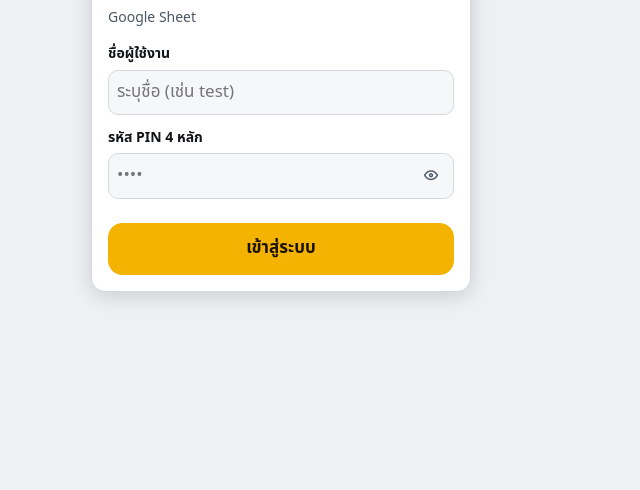
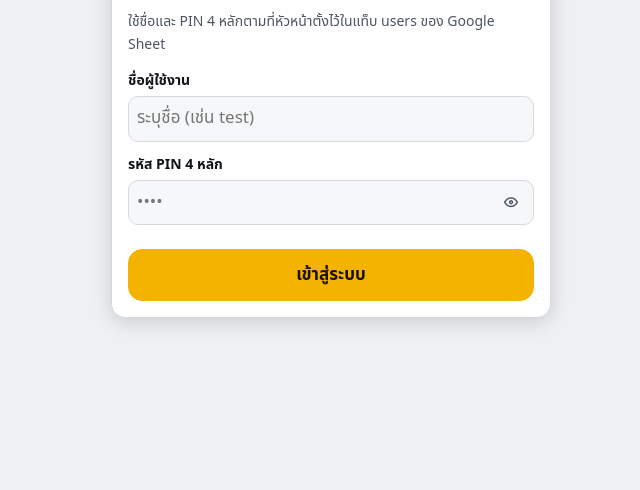
Before and after one commit to wongnantananthaya-ai/Nightshift, a plain HTML site: page index.html in a window 1280 px wide. Shown: the part 310-800 px from the top of the page, without its empty margins (309-949 px from the left). Drawn offline with Linux system fonts and the light colour scheme; a web font is replaced by a local one.

Commit message:
Add files via upload

```diff
--- a/index.html
+++ b/index.html
@@ -515,6 +515,9 @@ th .freq{display:table;margin-top:4px}
  #back{display:inline-flex;align-items:center;gap:6px;margin:0 0 var(--s3)!important;padding:0 var(--s4) 0 var(--s3);min-height:40px;border:1px solid var(--line);border-radius:999px;background:var(--card);color:var(--fg);font-weight:600;font-size:15px;text-decoration:none}
  #back:hover{border-color:var(--mute);background:var(--raise)}
  .login-box{margin-top:8vh}
+ /* login: centre the card on the whole screen */
+ body:has(#hrow[hidden]) main{margin:0 auto;min-height:calc(100vh - 57px);display:flex;flex-direction:column;justify-content:center;align-items:center}
+ body:has(#hrow[hidden]) .login-box{margin:0 auto;width:100%;max-width:440px}
 }
 </style>
 </head>
```
